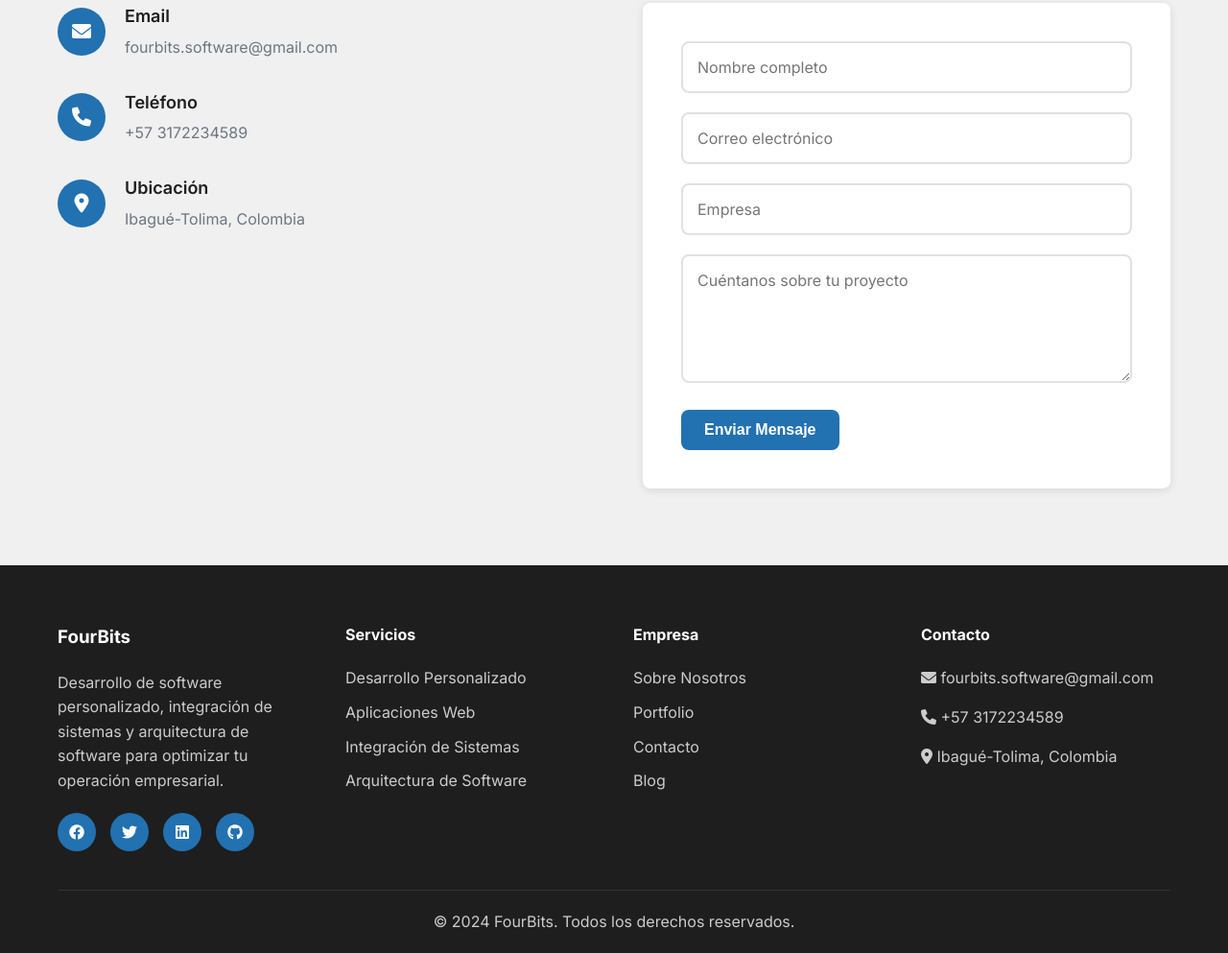
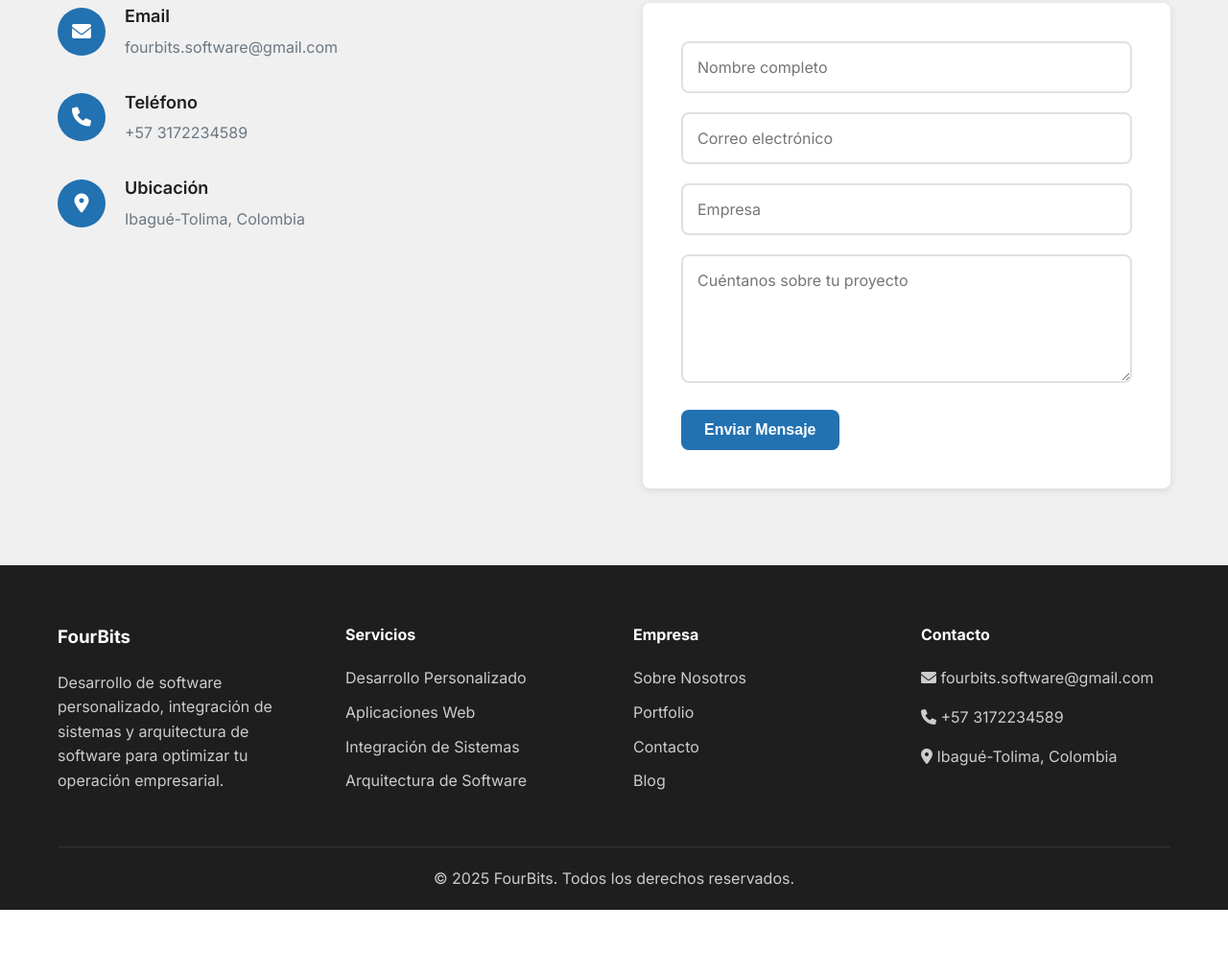
Before and after one commit to Khawk2/FOURBITS, a plain HTML site: page index.html in a window 1280 px wide. Shown: the part 3970-4963 px from the top of the page at 96% size. After the commit the page ends 4918 px from the top, so only its background shows below. Drawn offline with Linux system fonts and the light colour scheme.

Commit message:
actualización info footer

```diff
--- a/index.html
+++ b/index.html
@@ -245,12 +245,6 @@
                 <div class="footer-section">
                     <h3>FourBits</h3>
                     <p>Desarrollo de software personalizado, integración de sistemas y arquitectura de software para optimizar tu operación empresarial.</p>
-                    <div class="social-links">
-                        <a href="#"><i class="fab fa-facebook"></i></a>
-                        <a href="#"><i class="fab fa-twitter"></i></a>
-                        <a href="#"><i class="fab fa-linkedin"></i></a>
-                        <a href="#"><i class="fab fa-github"></i></a>
-                    </div>
                 </div>
                 <div class="footer-section">
                     <h4>Servicios</h4>
@@ -278,7 +272,7 @@
                 </div>
             </div>
             <div class="footer-bottom">
-                <p>&copy; 2024 FourBits. Todos los derechos reservados.</p>
+                <p>&copy; 2025 FourBits. Todos los derechos reservados.</p>
             </div>
         </div>
     </footer>
--- a/style.css
+++ b/style.css
@@ -55,6 +55,12 @@ body {
     color: var(--primary-color);
     font-size: 28px;
     font-weight: 700;
+    transition: var(--transition);
+}
+
+.logo h2:hover {
+    color: #1e5a96;
+    transform: translateX(2px);
 }
 
 .nav-menu {
```
